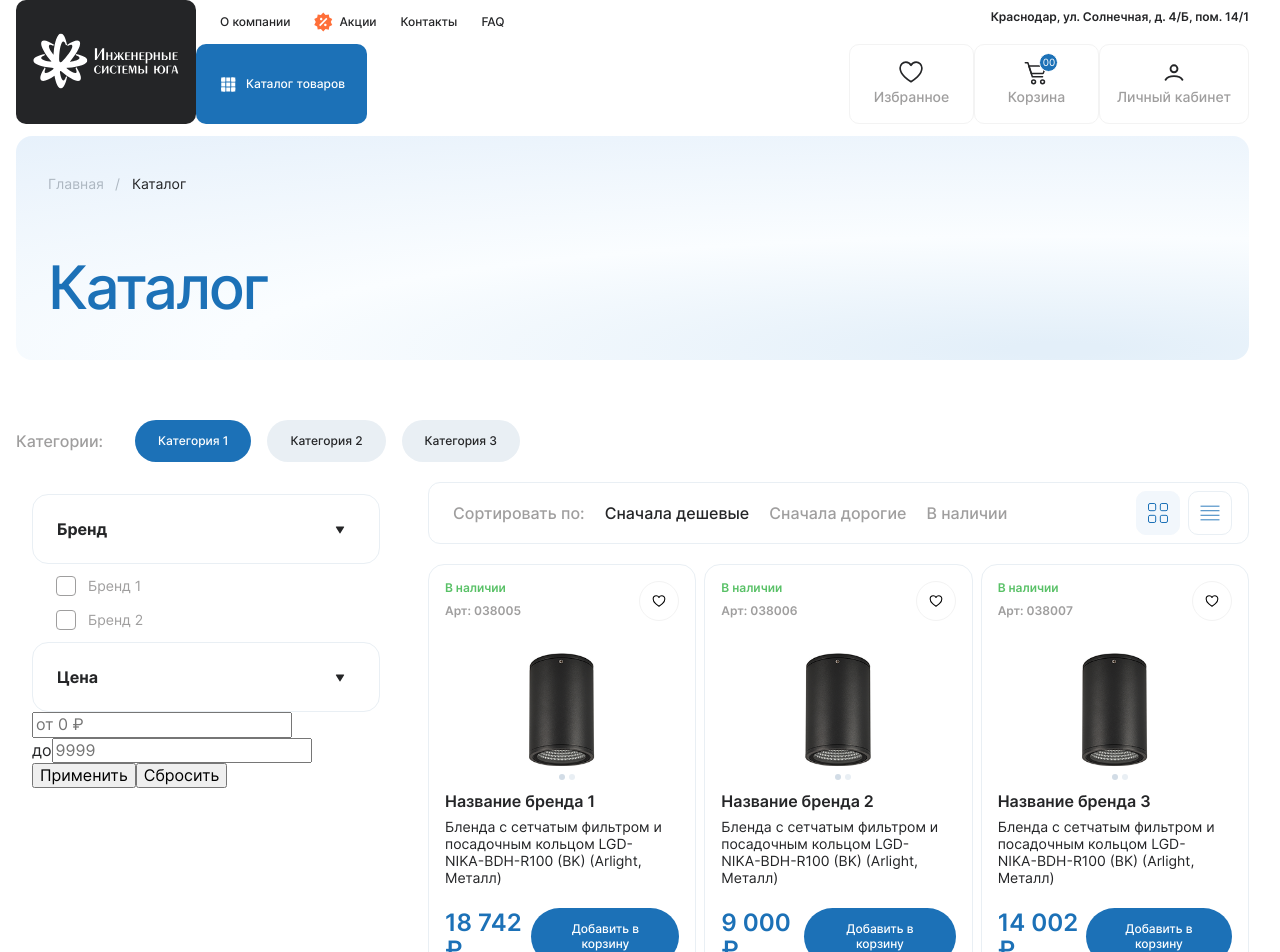
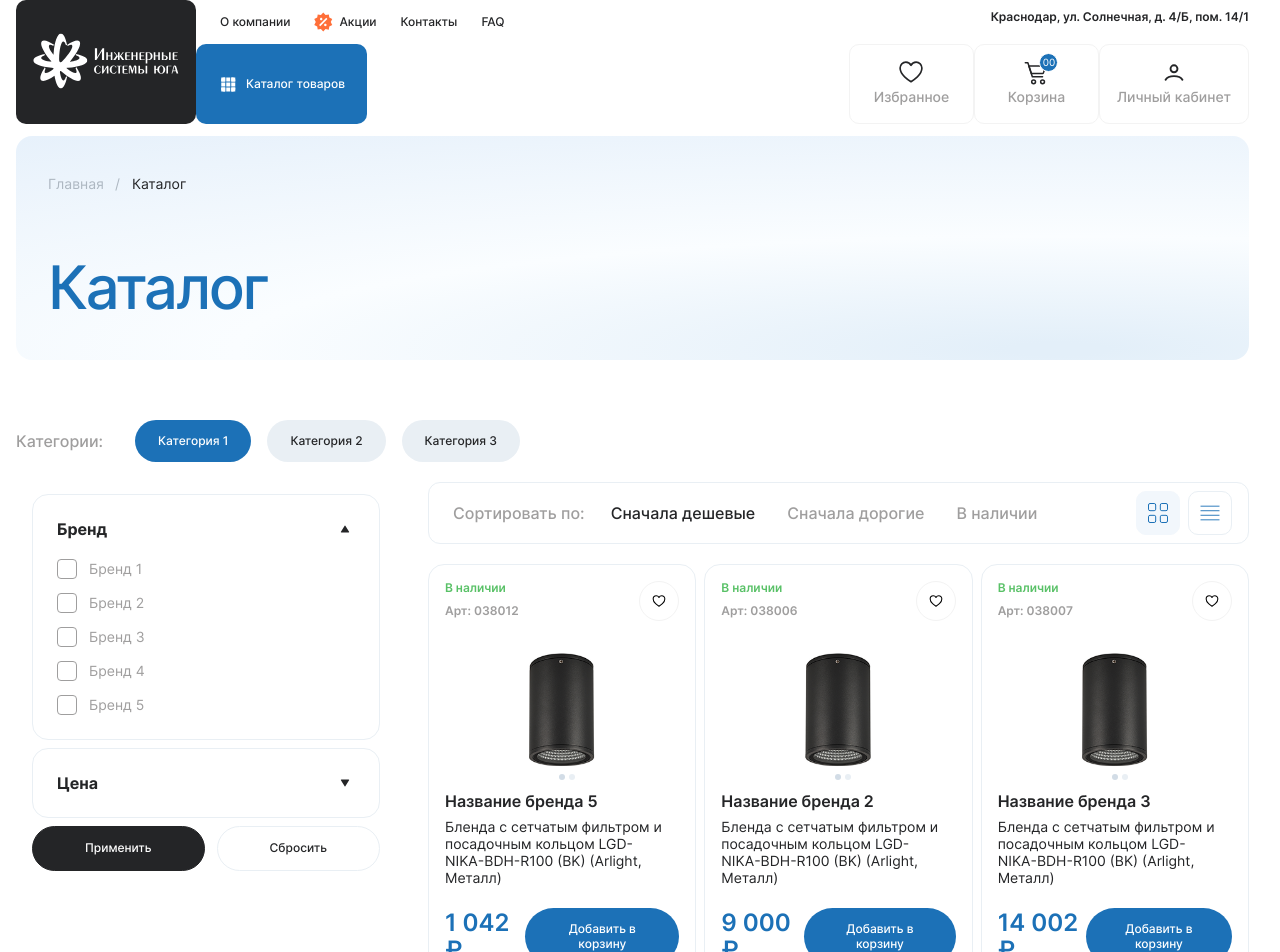
Before and after one commit to SofiermasTech/systems-south, a Vue app: page /catalog in a window 1280 px wide. Shown: the top 952 px of the page. Built offline with nearby package versions, Linux system fonts and the light colour scheme.

Commit message:
feat: logic for sort-panel, filter-brands, submit&reset filters; save state filters on localStorage

```diff
--- a/src/assets/data/catalog.json
+++ b/src/assets/data/catalog.json
@@ -3,6 +3,7 @@
     "id": 1,
     "article": "038005",
     "name": "Название бренда 1",
+    "brand": "Бренд 1",
     "description": "Бленда с сетчатым фильтром и посадочным кольцом LGD-NIKA-BDH-R100 (BK) (Arlight, Металл)",
     "image": "/images/product-cart.png",
     "price": 18742,
@@ -15,6 +16,7 @@
     "id": 2,
     "article": "038006",
     "name": "Название бренда 2",
+    "brand": "Бренд 2",
     "description": "Бленда с сетчатым фильтром и посадочным кольцом LGD-NIKA-BDH-R100 (BK) (Arlight, Металл)",
     "image": "/images/product-cart.png",
     "price": 9000,
@@ -27,6 +29,7 @@
     "id": 3,
     "article": "038007",
     "name": "Название бренда 3",
+    "brand": "Бренд 3",
     "description": "Бленда с сетчатым фильтром и посадочным кольцом LGD-NIKA-BDH-R100 (BK) (Arlight, Металл)",
     "image": "/images/product-cart.png",
     "price": 14002,
@@ -39,6 +42,7 @@
     "id": 4,
     "article": "038009",
     "name": "Название бренда 4",
+    "brand": "Бренд 4",
     "description": "Бленда с сетчатым фильтром и посадочным кольцом LGD-NIKA-BDH-R100 (BK) (Arlight, Металл)",
     "image": "/images/product-cart.png",
     "price": 15742,
@@ -50,7 +54,8 @@
   {
     "id": 5,
     "article": "038010",
-    "name": "Название бренда 5",
+    "name": "Название бренда 2",
+    "brand": "Бренд 2",
     "description": "Бленда с сетчатым фильтром и посадочным кольцом LGD-NIKA-BDH-R100 (BK) (Arlight, Металл)",
     "image": "/images/product-cart.png",
     "price": 20742,
@@ -62,7 +67,8 @@
   {
     "id": 6,
     "article": "038011",
-    "name": "Название бренда 6",
+    "name": "Название бренда 5",
+    "brand": "Бренд 5",
     "description": "Бленда с сетчатым фильтром и посадочным кольцом LGD-NIKA-BDH-R100 (BK) (Arlight, Металл)",
     "image": "/images/product-cart.png",
     "price": 157042,
@@ -74,7 +80,8 @@
   {
     "id": 7,
     "article": "038012",
-    "name": "Название бренда 7",
+    "name": "Название бренда 5",
+    "brand": "Бренд 5",
     "description": "Бленда с сетчатым фильтром и посадочным кольцом LGD-NIKA-BDH-R100 (BK) (Arlight, Металл)",
     "image": "/images/product-cart.png",
     "price": 1042,
--- a/src/entities/product/ProductCard.vue
+++ b/src/entities/product/ProductCard.vue
@@ -2,7 +2,15 @@
   <article class="product-card">
     <div class="product-card__top">
       <div class="product-card__top-info">
-        <p class="product-card__top-info-stock">В наличии</p>
+        <p
+          class="product-card__top-info-stock"
+          :class="{
+            'stock-available': product.stock,
+            'stock-unavailable': !product.stock,
+          }"
+        >
+          {{ stockStatus }}
+        </p>
         <p class="product-card__top-info-article">Арт: {{ product.article }}</p>
       </div>
       <button type="button" class="product-card__top-like" @click="toggleFavorite">
@@ -89,10 +97,17 @@ export default {
       return this.catalogStore.getProductById(this.productId)
     },
     isInFavorites() {
-      return this.favoritesStore.isFavorite(this.productId);
+      return this.favoritesStore.isFavorite(this.productId)
     },
     formattedPrice() {
       return this.product.price.toLocaleString('ru-RU')
+    },
+    stockStatus() {
+      return this.product
+        ? this.product.stock
+          ? 'В наличии'
+          : 'Нет в наличии'
+        : 'Уточните наличие'
     },
   },
   // mounted() {
@@ -139,7 +154,14 @@ export default {
   &__top-info-stock {
     font-weight: 600;
     font-size: 12px;
-    color: var(--green);
+
+    &.stock-available {
+      color: var(--green);
+    }
+
+    &.stock-unavailable {
+      color: var(--grey-200);
+    }
   }
 
   &__top-info-article {
--- a/src/features/catalog-filters/CatalogFilters.vue
+++ b/src/features/catalog-filters/CatalogFilters.vue
@@ -2,9 +2,12 @@
   <div class="aside-filters">
     <div class="aside-filters__wrapper">
       <div class="aside-filters__item">
-        <div class="aside-filters__item-heading">
+        <div class="aside-filters__item-heading" @click="toggleFilter('brand')">
           <h3 class="aside-filters__item-title">Бренд</h3>
-          <span class="aside-filters__item-arrow select-arrow">
+          <span
+            class="aside-filters__item-arrow select-arrow"
+            :class="{ 'arrow-open': filterStates.brand }"
+          >
             <svg xmlns="http://www.w3.org/2000/svg" fill="none" viewBox="0 0 10 8">
               <path
                 fill="#242527"
@@ -13,11 +16,11 @@
             </svg>
           </span>
         </div>
-        <div class="aside-filters__item-content">
+        <div class="aside-filters__item-content" v-show="filterStates.brand">
           <ul class="aside-filters__list">
-            <li class="aside-filters__list-item">
+            <li class="aside-filters__list-item" v-for="brand in brands" :key="brand">
               <label class="aside-filters__list-item-label">
-                <input type="checkbox" />
+                <input type="checkbox" :value="brand" v-model="selectedBrands" />
                 <span class="aside-filters__list-item-check">
                   <svg xmlns="http://www.w3.org/2000/svg" fill="none" viewBox="0 0 12 9">
                     <path
@@ -26,10 +29,10 @@
                     />
                   </svg>
                 </span>
-                <p>Бренд 1</p>
+                <p>{{ brand }}</p>
               </label>
             </li>
-            <li class="aside-filters__list-item">
+            <!-- <li class="aside-filters__list-item">
               <label class="aside-filters__list-item-label">
                 <input type="checkbox" />
                 <span class="aside-filters__list-item-check">
@@ -42,14 +45,17 @@
                 </span>
                 <p>Бренд 2</p>
               </label>
-            </li>
+            </li> -->
           </ul>
         </div>
       </div>
       <div class="aside-filters__item">
-        <div class="aside-filters__item-heading">
+        <div class="aside-filters__item-heading" @click="toggleFilter('price')">
           <h3 class="aside-filters__item-title">Цена</h3>
-          <span class="aside-filters__item-arrow select-arrow">
+          <span
+            class="aside-filters__item-arrow select-arrow"
+            :class="{ 'arrow-open': filterStates.price }"
+          >
             <svg xmlns="http://www.w3.org/2000/svg" fill="none" viewBox="0 0 10 8">
               <path
                 fill="#242527"
@@ -58,7 +64,7 @@
             </svg>
           </span>
         </div>
-        <div class="aside-filters__options">
+        <div class="aside-filters__item-content" v-show="filterStates.price">
           <div class="aside-filters__options-btn">
             <label class="aside-filters__label-price">
               <div class="aside-filters__price">
@@ -94,39 +100,125 @@
         </div>
       </div>
       <div class="aside-filters__btn-wrapper">
-        <button class="aside-filters__btn-submit" type="button">Применить</button>
-        <button class="aside-filters__btn-reset" type="reset">Сбросить</button>
+        <button class="aside-filters__btn-submit" type="button" @click="applyFilters">
+          Применить
+        </button>
+        <button class="aside-filters__btn-reset" type="reset" @click="resetFilters">
+          Сбросить
+        </button>
       </div>
     </div>
   </div>
 </template>
 
-<script></script>
+<script>
+import { useCatalogStore } from '@/shared/stores/catalog'
+
+export default {
+  data() {
+    return {
+      catalogStore: null,
+      filterStates: {
+        brand: true,
+        price: false,
+      },
+      selectedBrands: [],
+      appliedBrands: [],
+    }
+  },
+  emits: ['apply-filters'],
+  async created() {
+    this.catalogStore = useCatalogStore()
+    await this.catalogStore.loadProducts()
+
+    // Восстанавливаем состояния из localStorage
+    const savedFilterStates = localStorage.getItem('filterStates')
+    if (savedFilterStates) {
+      this.filterStates = JSON.parse(savedFilterStates)
+    }
+
+    const savedSelectedBrands = localStorage.getItem('selectedBrands')
+    if (savedSelectedBrands) {
+      this.selectedBrands = JSON.parse(savedSelectedBrands)
+    }
+
+    const savedAppliedBrands = localStorage.getItem('appliedBrands')
+    if (savedAppliedBrands) {
+      this.appliedBrands = JSON.parse(savedAppliedBrands)
+      // Эмитим событие, чтобы применить сохранённые фильтры
+      this.$emit('apply-filters', { brands: this.appliedBrands })
+    }
+  },
+  watch: {
+    filterStates: {
+      handler(newValue) {
+        localStorage.setItem('filterStates', JSON.stringify(newValue))
+      },
+      deep: true, // Отслеживаем изменения внутри объекта
+    },
+    selectedBrands(newValue) {
+      localStorage.setItem('selectedBrands', JSON.stringify(newValue))
+    },
+    appliedBrands(newValue) {
+      localStorage.setItem('appliedBrands', JSON.stringify(newValue))
+    },
+  },
+  computed: {
+    products() {
+      return this.catalogStore.getProducts
+    },
+    brands() {
+      if (!this.products || !Array.isArray(this.products)) {
+        return []
+      }
+      // Извлекаем все бренды и убираем дубликаты
+      const brands = [...new Set(this.products.map((product) => product.brand))]
+      // Фильтруем, чтобы убрать undefined или пустые строки
+      return brands.filter((brand) => brand && brand.trim() !== '')
+    },
+  },
+  methods: {
+    toggleFilter(filterId) {
+      this.filterStates[filterId] = !this.filterStates[filterId]
+    },
+    applyFilters() {
+      this.appliedBrands = [...this.selectedBrands]
+      this.$emit('apply-filters', { brands: this.appliedBrands })
+    },
+    resetFilters() {
+      this.selectedBrands = []
+      this.appliedBrands = []
+      this.$emit('apply-filters', { brands: this.appliedBrands })
+      localStorage.removeItem('filterStates')
+      localStorage.removeItem('selectedBrands')
+      localStorage.removeItem('appliedBrands')
+    },
+  },
+}
+</script>
+
 <style lang="scss">
 .aside-filters {
   &__wrapper {
     height: min-content;
     padding: 12px 16px 12px;
-    // background-color: var(--blue-500);
-    // border-radius: 12px;
     display: flex;
     flex-direction: column;
+    gap: 8px;
     position: relative;
-    transition: all 0.7s easy;
   }
 
   &__item {
+    padding: 24px;
+    border: 1px solid var(--blue-100);
+    border-radius: var(--br-block);
   }
 
   &__item-heading {
     width: 100%;
-    // min-height: 40px;
-    padding: 24px;
     display: flex;
     justify-content: space-between;
     align-items: center;
-    border: 1px solid var(--blue-100);
-    border-radius: var(--br-block);
     cursor: pointer;
   }
 
@@ -139,19 +231,28 @@
   &__item-arrow {
     width: 20px;
     height: 20px;
+    transform: 0.3s ease;
+    transform-origin: 10px 10px;
+    display: flex;
+    align-items: center;
+    justify-content: center;
 
     svg {
       width: 10px;
       height: 8px;
     }
+
+    &.arrow-open {
+      transform: rotate(180deg);
+      transform: 0.3s ease;
+    }
   }
 
   &__item-content {
-    padding-left: 24px;
+    margin-top: 20px;
   }
 
   &__list {
-    margin-block: 12px;
     display: flex;
     flex-direction: column;
     justify-content: center;
@@ -228,12 +329,33 @@
   }
 
   &__btn-wrapper {
+    width: 100%;
+    display: flex;
+    align-items: center;
+    justify-content: space-between;
+    gap: 12px;
   }
 
   &__btn-submit {
+    flex-grow: 1;
+    padding: 14px;
+    background-color: var(--black);
+    border: 1px solid var(--black);
+    border-radius: 500px;
+    font-weight: 500;
+    font-size: 12px;
+    color: var(--white);
   }
 
   &__btn-reset {
+    flex-grow: 1;
+    padding: 14px;
+    background-color: transparent;
+    border: 1px solid var(--blue-100);
+    border-radius: 500px;
+    font-weight: 500;
+    font-size: 12px;
+    color: var(--black);
   }
 }
 .select-arrow {
--- a/src/features/catalog-filters/CatalogSortPanel.vue
+++ b/src/features/catalog-filters/CatalogSortPanel.vue
@@ -2,19 +2,46 @@
   <div class="sort-panel">
     <p class="sort-panel__title">Сортировать по:</p>
     <ul class="sort-panel__list">
-      <li class="sort-panel__item active">
-        <p>Сначала дешевые</p>
+      <li
+        class="sort-panel__item"
+        :class="{ active: activeSort === 'cheap-first' }"
+        @click="setSort('cheap-first')"
+      >
+        <button type="button">Сначала дешевые</button>
       </li>
-      <li class="sort-panel__item">
-        <p>Сначала дорогие</p>
+      <li
+        class="sort-panel__item"
+        :class="{ active: activeSort === 'expensive-first' }"
+        @click="setSort('expensive-first')"
+      >
+        <button type="button">Сначала дорогие</button>
       </li>
-      <li class="sort-panel__item">
-        <p>В наличии</p>
+      <li
+        class="sort-panel__item"
+        :class="{ active: activeSort === 'in-stock' }"
+        @click="setSort('in-stock')"
+      >
+        <button type="button">В наличии</button>
       </li>
     </ul>
   </div>
 </template>
-<script></script>
+<script>
+export default {
+  data() {
+    return {
+      activeSort: 'cheap-first',
+    }
+  },
+  emits: ['sort-change'],
+  methods: {
+    setSort(sortType) {
+      this.activeSort = sortType
+      this.$emit('sort-change', sortType)
+    },
+  },
+}
+</script>
 <style lang="scss">
 .sort-panel {
   display: flex;
@@ -34,15 +61,21 @@
   }
 
   &__item {
+    button {
+      background-color: transparent;
+      border: none;
       font-weight: 500;
       font-size: 16px;
       color: var(--grey-200);
+    }
 
     &.active {
+      button {
         font-weight: 500;
         font-size: 16px;
         color: var(--black);
       }
     }
   }
+}
 </style>
--- a/src/pages/catalog/CatalogPage.vue
+++ b/src/pages/catalog/CatalogPage.vue
@@ -22,16 +22,16 @@
       </ul>
     </div>
 
-    <CatalogFilters class="catalog__filters" />
+    <CatalogFilters class="catalog__filters" @apply-filters="handleApplyFilters" />
 
     <div class="catalog__sort">
-      <CatalogSortPanel />
+      <CatalogSortPanel @sort-change="handleSortChange" />
       <CatalogSortView />
     </div>
 
     <div class="catalog__cards">
       <ProductCard
-        v-for="product in products"
+        v-for="product in filteredProducts"
         :key="product.id"
         :product-id="product.id"
         @toggle-favorite="handleToggleFavorite"
@@ -59,6 +59,10 @@ export default {
   data() {
     return {
       catalogStore: null,
+      sortType: 'cheap-first',
+      appliedFilters: {
+        brands: [], // Храним применённые фильтры
+      },
     }
   },
   computed: {
@@ -66,20 +70,59 @@ export default {
       const catalogStore = useCatalogStore()
       return catalogStore.getProducts
     },
+    sortedProducts() {
+      // Копируем массив, чтобы не мутировать оригинальный
+      const products = [...this.products]
+
+      if (!this.sortType) {
+        return products // Без сортировки
+      }
+
+      if (this.sortType === 'cheap-first') {
+        return products.sort((a, b) => a.price - b.price)
+      }
+
+      if (this.sortType === 'expensive-first') {
+        return products.sort((a, b) => b.price - a.price)
+      }
+
+      if (this.sortType === 'in-stock') {
+        return products.sort((a, b) => (a.stock === b.stock ? 0 : a.stock ? -1 : 1))
+      }
+
+      return products
+    },
+    filteredProducts() {
+      let products = [...this.sortedProducts]
+      // Фильтрация по брендам
+      if (this.appliedFilters.brands.length > 0) {
+        products = products.filter((product) => this.appliedFilters.brands.includes(product.brand))
+      }
+      return products
+    },
   },
   mounted() {
     const catalogStore = useCatalogStore()
     catalogStore.loadProducts()
   },
   methods: {
+    handleSortChange(sortType) {
+      this.sortType = sortType
+    },
+    handleApplyFilters(filters) {
+      this.appliedFilters.brands = filters.brands
+    },
     handleToggleFavorite(product) {
       this.$emit('toggle-favorite', product)
     },
   },
 }
+
+
 </script>
 <style lang="scss">
 .catalog {
+  margin-bottom: var(--section-offset);
   display: grid;
   grid-template-columns: 380px 1fr;
   row-gap: 20px;
```
Lines whose indentation alone changed are shown as unchanged.
